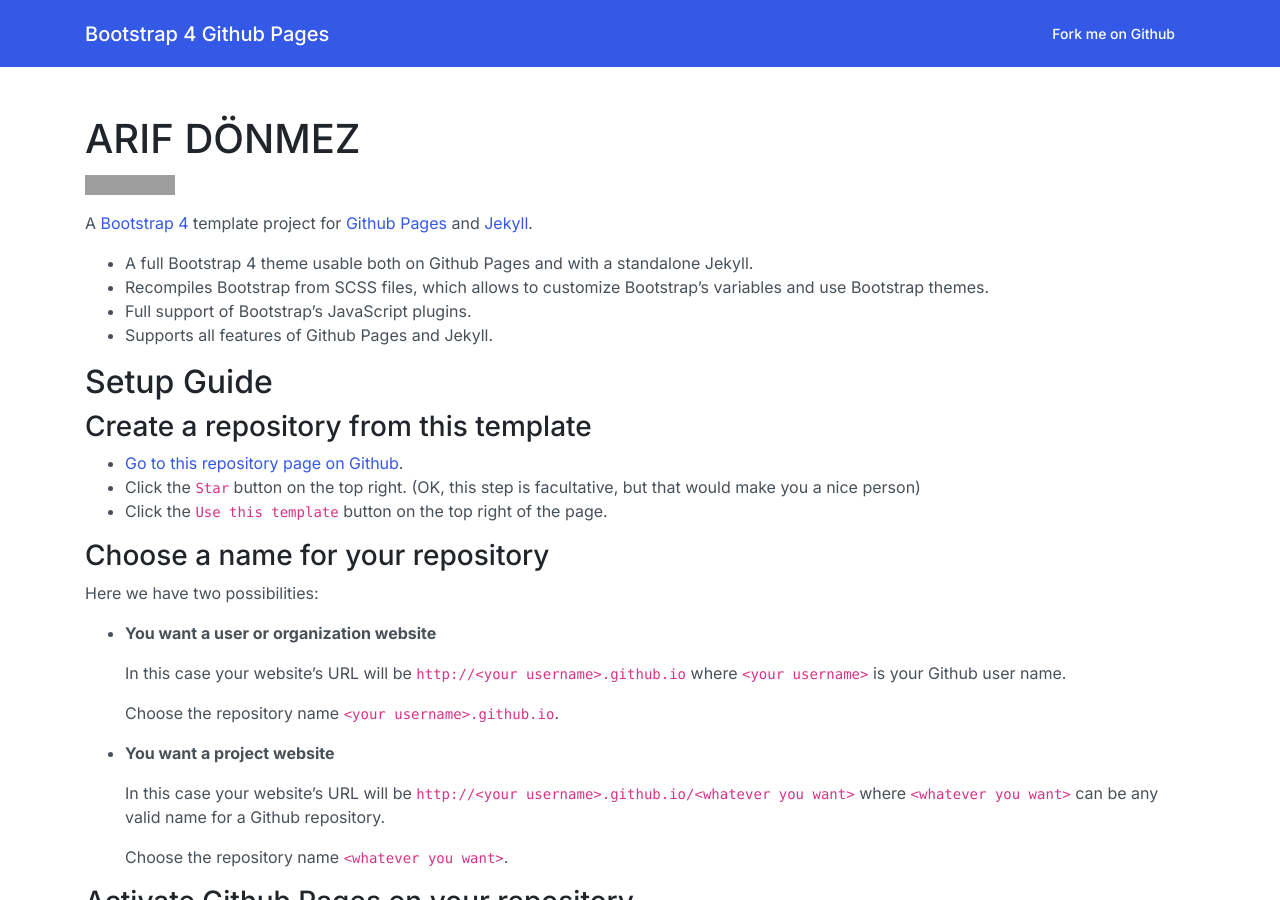
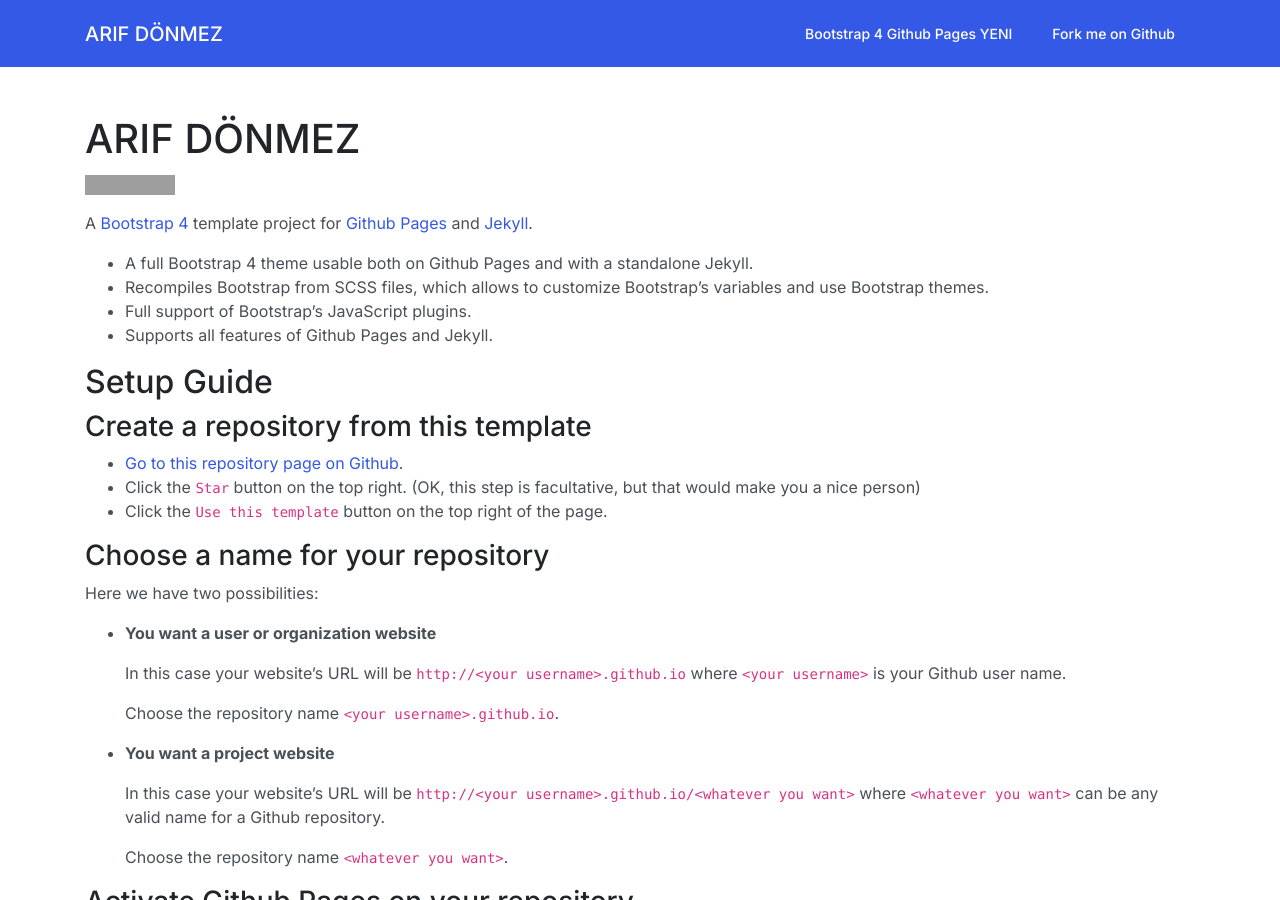
Before and after one commit to alim-zend/alim-zend.github.io, a Jekyll site: the page built from index.md, in a window 1280 px wide and 900 px high. Built offline with Jekyll 4.4.1, drawn with Linux system fonts in a browser that asks for light colours; some of the changed text lies outside the part shown; grey boxes are pictures that could not be loaded.

Commit message:
Update _config.yml

```diff
--- a/_config.yml
+++ b/_config.yml
@@ -13,7 +13,7 @@
 # you will see them accessed via {{ site.title }}, {{ site.email }}, and so on.
 # You can create any custom variable you would like, and they will be accessible
 # in the templates via {{ site.myvariable }}.
-title: Bootstrap 4 Github Pages
+title: ARIF DÖNMEZ
 email: ""
 description: >- # this means to ignore newlines until "baseurl:"
   A Bootstrap 4 start up project for Jekyll and Github Pages
@@ -31,6 +31,7 @@
 
 # A list of the pages to display in the navigation bar
 header_pages:
+  - frank.md
 
 # Exclude from processing.
 # The following items will not be processed, by default. Create a custom list
```
